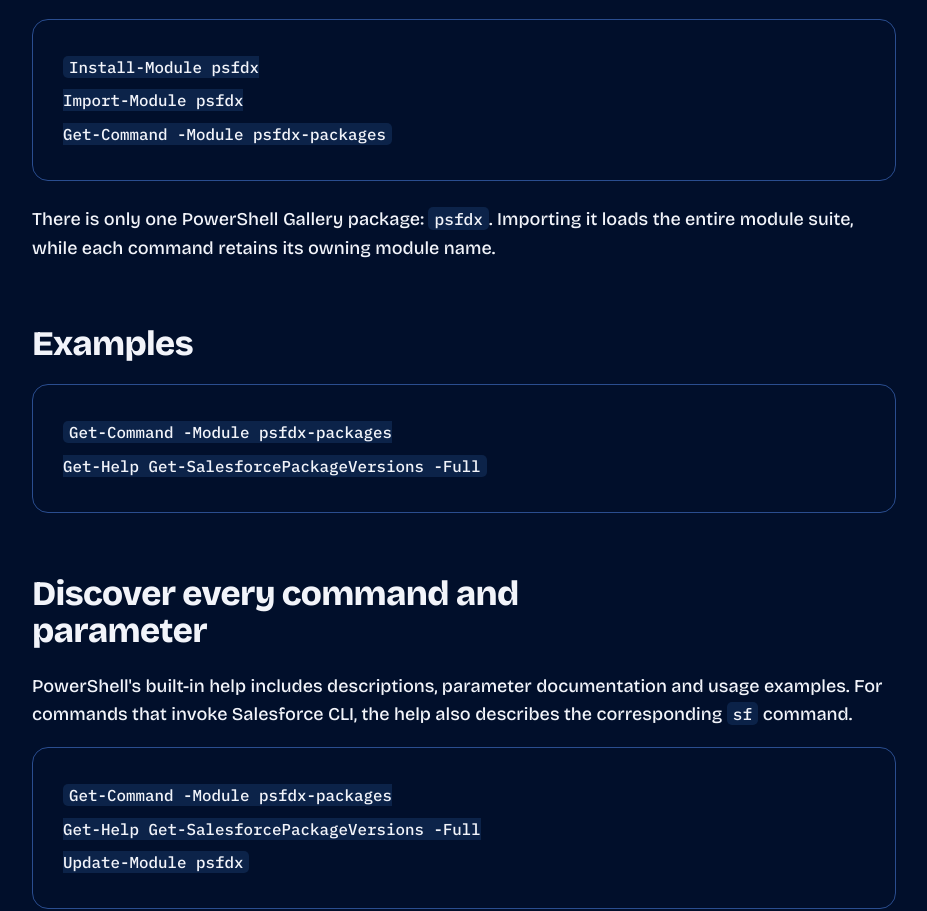
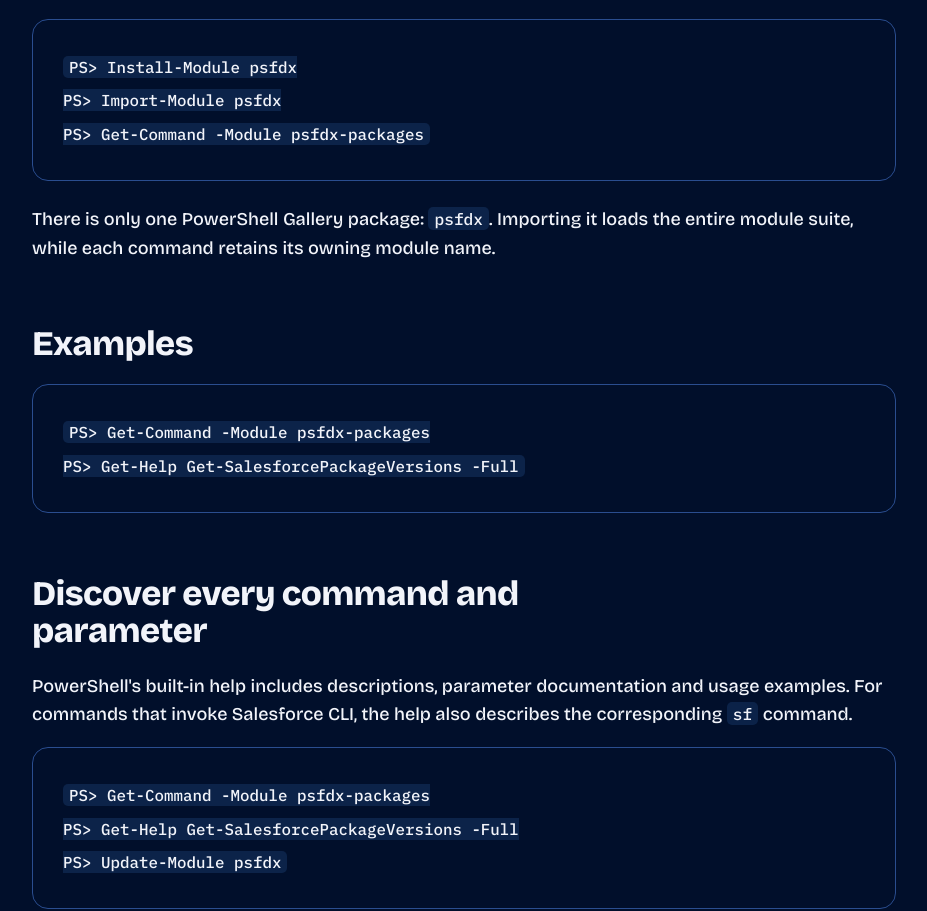
Before and after one commit to tonygward/psfdx, a plain HTML site: page site/src/modules/psfdx-packages/index.html in a window 1280 px wide. Shown: the part 580-1491 px from the top of the page, without its empty margins (176-1103 px from the left). Drawn offline with Linux system fonts and the light colour scheme; files whose address does not match are found by name.

Commit message:
style(site): render module examples with PowerShell prompts and compact layout

```diff
--- a/site/src/modules/psfdx-packages/index.html
+++ b/site/src/modules/psfdx-packages/index.html
@@ -7,16 +7,16 @@
 <nav aria-label="Main"><ul class="nav-list"><li><a href="/">Home</a></li><li><a href="/#modules">Modules</a></li><li><a href="%GITHUB_URL%#readme">GitHub docs</a></li></ul></nav>
 </div></header><main id="main" class="section"><div class="wrap documentation">
 <p class="eyebrow">MODULE REFERENCE / psfdx-packages</p><h1>psfdx-packages</h1><p class="tagline">Package management</p><p class="section-intro">Create, version, promote, install and track first- and second-generation packages.</p>
-<h2>Get started</h2><div class="code-box"><pre><code>Install-Module psfdx
-Import-Module psfdx
-Get-Command -Module psfdx-packages</code></pre></div>
+<h2>Get started</h2><div class="code-box terminal-example"><pre><code><span class="terminal-line"><span class="ps-prompt">PS&gt;</span> Install-Module psfdx</span>
+<span class="terminal-line"><span class="ps-prompt">PS&gt;</span> Import-Module psfdx</span>
+<span class="terminal-line"><span class="ps-prompt">PS&gt;</span> Get-Command -Module psfdx-packages</span></code></pre></div>
 <p>There is only one PowerShell Gallery package: <code>psfdx</code>. Importing it loads the entire module suite, while each command retains its owning module name.</p>
-<h2>Examples</h2><div class="code-box"><pre><code>Get-Command -Module psfdx-packages
-Get-Help Get-SalesforcePackageVersions -Full</code></pre></div>
+<h2>Examples</h2><div class="code-box terminal-example"><pre><code><span class="terminal-line"><span class="ps-prompt">PS&gt;</span> Get-Command -Module psfdx-packages</span>
+<span class="terminal-line"><span class="ps-prompt">PS&gt;</span> Get-Help Get-SalesforcePackageVersions -Full</span></code></pre></div>
 <h2>Discover every command and parameter</h2><p>PowerShell's built-in help includes descriptions, parameter documentation and usage examples. For commands that invoke Salesforce CLI, the help also describes the corresponding <code>sf</code> command.</p>
-<div class="code-box"><pre><code>Get-Command -Module psfdx-packages
-Get-Help Get-SalesforcePackageVersions -Full
-Update-Module psfdx</code></pre></div>
+<div class="code-box terminal-example"><pre><code><span class="terminal-line"><span class="ps-prompt">PS&gt;</span> Get-Command -Module psfdx-packages</span>
+<span class="terminal-line"><span class="ps-prompt">PS&gt;</span> Get-Help Get-SalesforcePackageVersions -Full</span>
+<span class="terminal-line"><span class="ps-prompt">PS&gt;</span> Update-Module psfdx</span></code></pre></div>
 <p>Further reference: <a href="%GITHUB_URL%#modules">repository command catalogue</a> · <a href="%GITHUB_URL%/blob/main/docs/cli-parity.md">Salesforce CLI parity report</a> · <a href="%GITHUB_URL%/blob/main/docs/install.md">installation and updates</a>.</p>
 <p><a href="/#modules">← All modules</a></p>
 </div></main><footer class="site-footer"><div class="wrap"><p>psfdx · <a href="%GITHUB_URL%">GitHub</a> · <a href="%GALLERY_URL%">PowerShell Gallery</a></p><p class="disclaimer">psfdx is an independent open-source project and is not affiliated with or endorsed by Salesforce.</p></div></footer></body></html>
```
